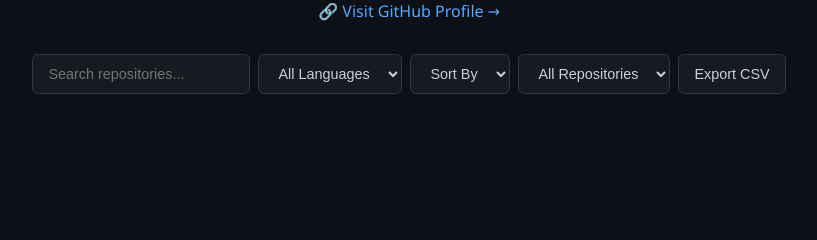
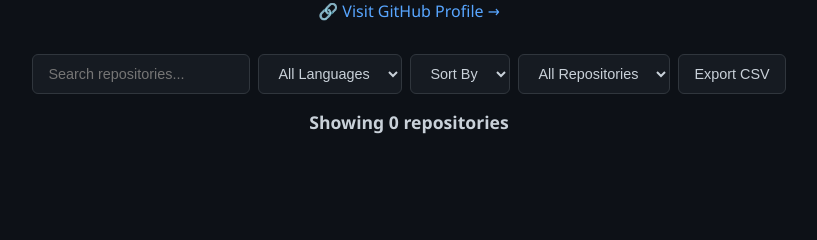
Before and after one commit to vishalmotirale/Gitly, a Flask app: template templates/dashboard.html in a window 1280 px wide. Shown: the part 235-475 px from the top of the page, without its empty margins (231-1048 px from the left). Run offline with Flask 3, Linux system fonts and the light colour scheme; the template is opened without the code that fills it, so the values that code supplies are empty; parts of the project's set-up code (start-up, migrations or seed data) failed here and were passed over.

Commit message:
Live repo count

```diff
--- a/templates/dashboard.html
+++ b/templates/dashboard.html
@@ -87,11 +87,18 @@
       transition: background 0.3s;
     }
 
+    #repoCount {
+      text-align: center;
+      margin-bottom: 1rem;
+      font-weight: bold;
+      font-size: 1.1rem;
+      color: var(--text-color);
+    }
+
     .repos {
       display: grid;
       grid-template-columns: repeat(auto-fill, minmax(280px, 1fr));
       gap: 1rem;
-      margin-top: 1rem;
     }
     .repo {
       background-color: var(--card-bg);
@@ -176,8 +183,13 @@
       <button id="exportCSV">Export CSV</button>
     </div>
 
+    <!-- Repo Count Display -->
+    <div id="repoCount">
+      Showing <span id="repoCountNumber">{{ repos|length }}</span> repositories
+    </div>
+
     <!-- Repo Cards -->
-    <div class="repos">
+    <div class="repos" id="reposContainer">
       {% for repo in repos %}
         <div class="repo" data-lang="{{ repo.language or '' }}" data-stars="{{ repo.stargazers_count or 0 }}" data-private="{{ 'true' if repo.private else 'false' }}">
           <h3><a href="{{ repo.html_url }}" target="_blank">{{ repo.name }}</a> {% if repo.private %}<span class="private-badge">Private</span>{% endif %}</h3>
@@ -196,7 +208,7 @@
       originalRepos = Array.from(document.querySelectorAll(".repo"));
       restoreFilters();
       applyEventListeners();
-      filterRepos(); // Run once on page load
+      filterRepos(); // run on load
 
       document.getElementById("exportCSV").addEventListener("click", exportToCSV);
 
@@ -248,6 +260,8 @@
       const container = document.querySelector(".repos");
       container.innerHTML = "";
       filtered.forEach(r => container.appendChild(r));
+
+      document.getElementById("repoCountNumber").textContent = filtered.length;
     }
 
     function exportToCSV() {
```
Also changed, not shown: requirements.txt (line endings or trailing spaces), templates/index.html (line endings or trailing spaces).
